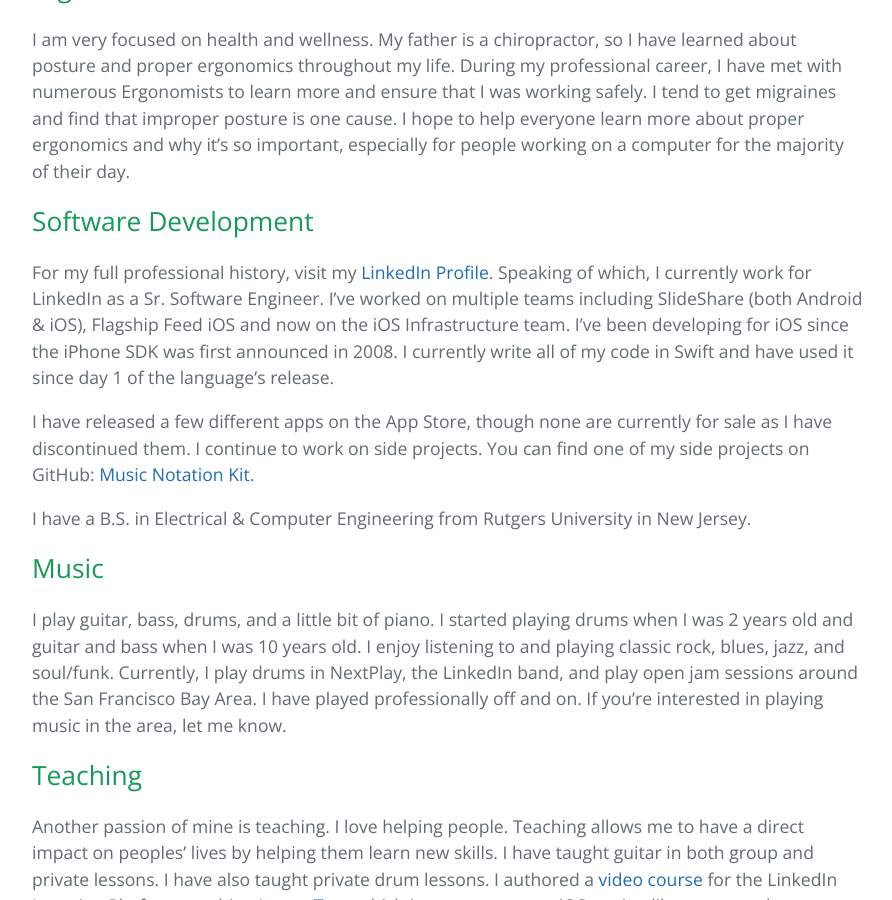
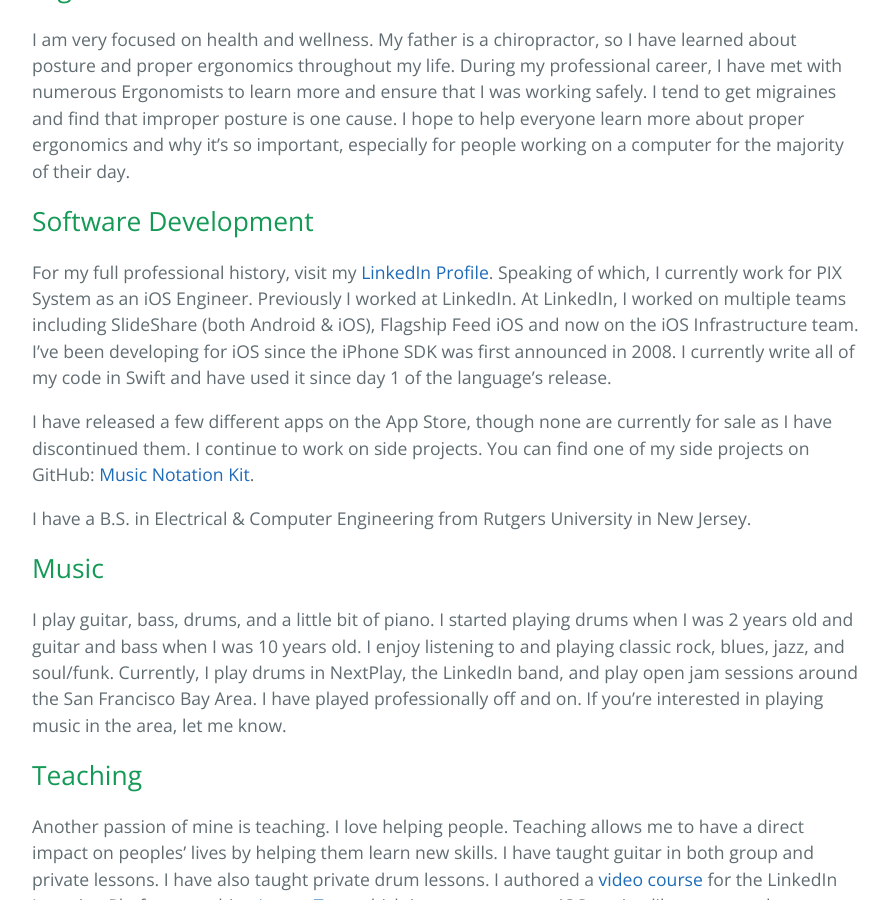
Before and after one commit to drumnkyle/drumnkyle.github.io, a Jekyll site: the page built from about.md, in a window 1280 px wide and 900 px high, scrolled down 457 px. Shown: the whole window, without its empty margins (192-1084 px from the left). Built offline with Jekyll 4.4.1, drawn with Linux system fonts in a browser that asks for light colours.

Commit message:
Changed current job

```diff
--- a/about.md
+++ b/about.md
@@ -11,7 +11,7 @@ My name is Kyle Sherman. I have a variety of passions. My site will be a place w
 I am very focused on health and wellness. My father is a chiropractor, so I have learned about posture and proper ergonomics throughout my life. During my professional career, I have met with numerous Ergonomists to learn more and ensure that I was working safely. I tend to get migraines and find that improper posture is one cause. I hope to help everyone learn more about proper ergonomics and why it’s so important, especially for people working on a computer for the majority of their day.
 
 ## Software Development
-For my full professional history, visit my [LinkedIn Profile](https://www.linkedin.com/in/kyledsherman). Speaking of which, I currently work for LinkedIn as a Sr. Software Engineer. I’ve worked on multiple teams including SlideShare (both Android & iOS), Flagship Feed iOS and now on the iOS Infrastructure team. I’ve been developing for iOS since the iPhone SDK was first announced in 2008. I currently write all of my code in Swift and have used it since day 1 of the language’s release.
+For my full professional history, visit my [LinkedIn Profile](https://www.linkedin.com/in/kyledsherman). Speaking of which, I currently work for PIX System as an iOS Engineer. Previously I worked at LinkedIn. At LinkedIn, I worked on multiple teams including SlideShare (both Android & iOS), Flagship Feed iOS and now on the iOS Infrastructure team. I've been developing for iOS since the iPhone SDK was first announced in 2008. I currently write all of my code in Swift and have used it since day 1 of the language's release.
 
 I have released a few different apps on the App Store, though none are currently for sale as I have discontinued them. I continue to work on side projects. You can find one of my side projects on GitHub: [Music Notation Kit](https://www.github.com/drumnkyle/music-notation-kit).
 
```
